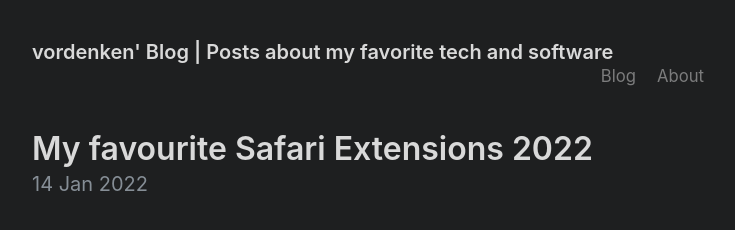
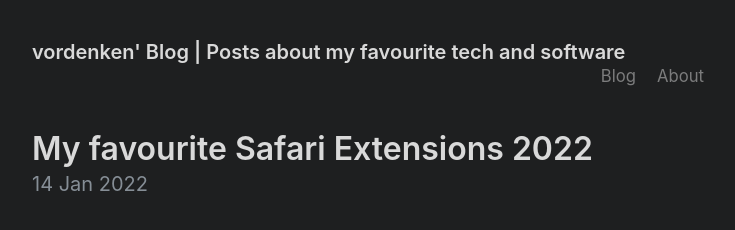
Before and after one commit to vordenken/vordenken.github.io, a Jekyll site: the page built from index.html, in a window 1280 px wide. Shown: the top 230 px of the page, without its empty margins (272-1007 px from the left). Built offline with Jekyll 4.4.1, drawn with Linux system fonts in a browser that asks for light colours; the list of posts is cut into pages by our own code; comment, search, counter and statistics services are not loaded.

Commit message:
fixed typo

```diff
--- a/_config.yml
+++ b/_config.yml
@@ -1,5 +1,5 @@
 # Setup
-title: vordenken' Blog | Posts about my favorite tech and software
+title: vordenken' Blog | Posts about my favourite tech and software
 url: https://vdlab.de/
 paginate: 1
 baseurl: ""
```
